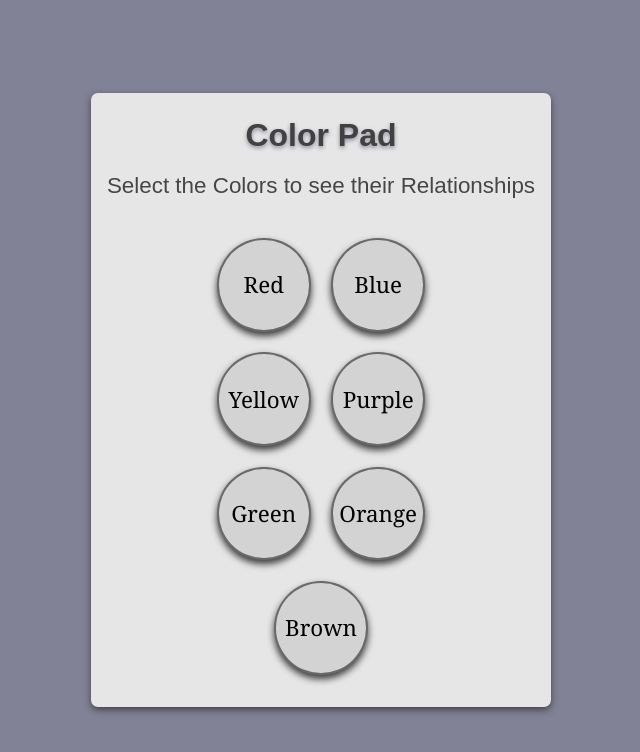
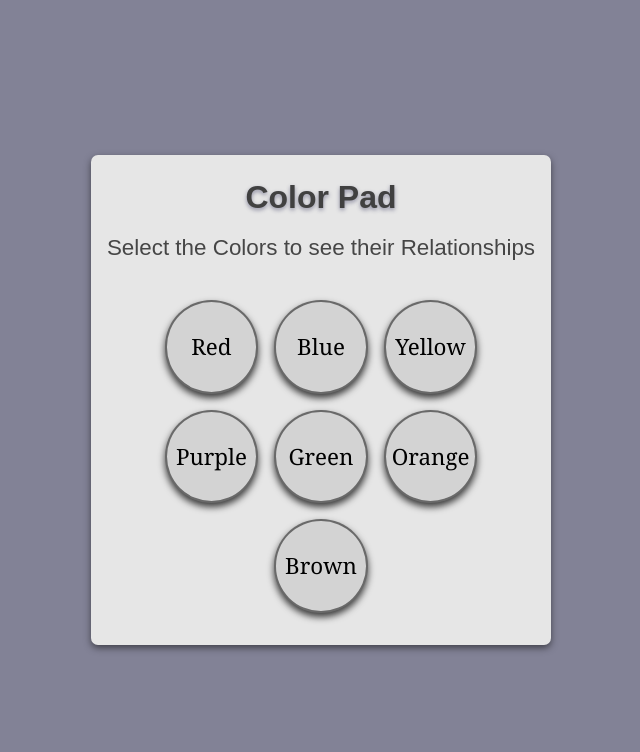
Before and after one commit to Luffy-Montoya/Color-Pad, a React (Vite) app: page / in a window 1280 px wide. Shown: the top 752 px of the page, without its empty margins (319-959 px from the left). Built offline with nearby package versions, Linux system fonts and the light colour scheme.

Commit message:
Update index.css

```diff
--- a/index.css
+++ b/index.css
@@ -42,7 +42,7 @@ h1 {
 .buttonsContainer {
     display: flex;
     flex-wrap: wrap;
-    gap: 1.3em;
+    gap: 1em;
     max-width: 20em;
     justify-content: center;
     font-family: Georgia, 'Times New Roman', Times, serif;
```
